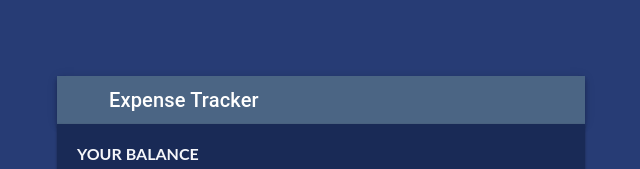
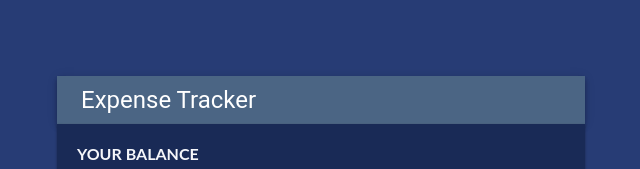
Before and after one commit to alyaxi/ExpenseTracker-ts-pwa, a React (Create React App) app: page / in a window 1280 px wide. Shown: the top 169 px of the page, without its empty margins (319-959 px from the left). Built offline with nearby package versions, Linux system fonts and the light colour scheme.

Commit message:
Header Updated

```diff
--- a/src/components/Header.tsx
+++ b/src/components/Header.tsx
@@ -1,35 +1,18 @@
 import React from "react";
-import { makeStyles, AppBar, Toolbar, Typography,IconButton} from '@material-ui/core';
+import { AppBar, Toolbar, Typography} from '@material-ui/core';
 
 
-const useStyles = makeStyles((theme) => ({
-    root: {
-      flexGrow: 1,
-    },
-    menuButton: {
-      marginRight: theme.spacing(2),
-      width:"5px"
-    },
-  }));
+
 
 
 export const Header: React.FC<{}> = () => {
 
-      const classes = useStyles();
 
   return (
     <div >
       <AppBar position="static" className="header">
         <Toolbar variant="dense">
-          <IconButton
-            edge="start"
-            className={classes.menuButton}
-            color="inherit"
-            aria-label="menu"
-          >
-
-          </IconButton>
-          <Typography variant="h6" color="inherit">
+          <Typography variant="h5" color="inherit">
           Expense Tracker
           </Typography>
         </Toolbar>
```
Also changed, not shown: 1 other file (tests, documents, lock files or other folders).
